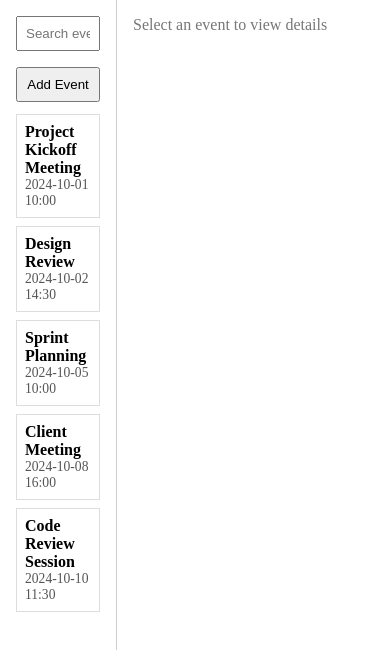
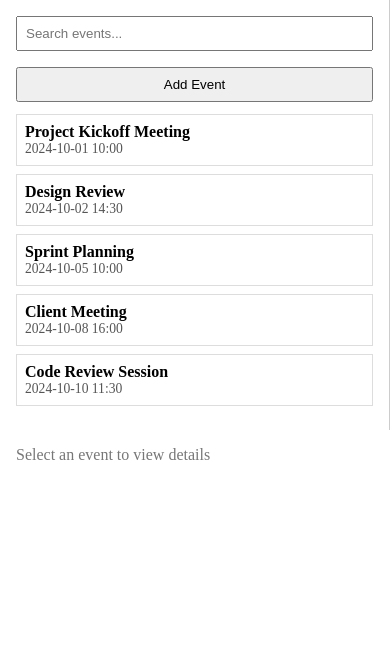
Before and after one commit to veenz-z/react-event-logger, a React (Vite) app in the folder Desktop/Web/react-event-logger/: page / in a window 390 px wide. Shown: the top 650 px of the page. Built offline with nearby package versions, Linux system fonts and the light colour scheme.

Commit message:
bonus : responsive layout

```diff
--- a/Desktop/Web/react-event-logger/src/index.css
+++ b/Desktop/Web/react-event-logger/src/index.css
@@ -102,3 +102,17 @@
     border: none;
     cursor: pointer;
 }
+
+/*responsive layout using media query*/
+
+@media (max-width: 768px) {
+    .app-container {
+        flex-direction: column;
+    }
+
+    .sidebar,
+    .event-details {
+        width: 100%;
+        height: auto;
+    }
+}
```
